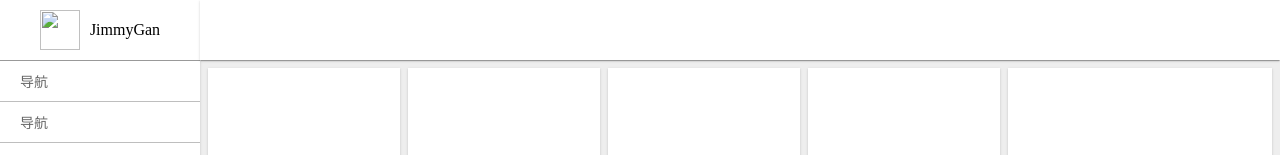
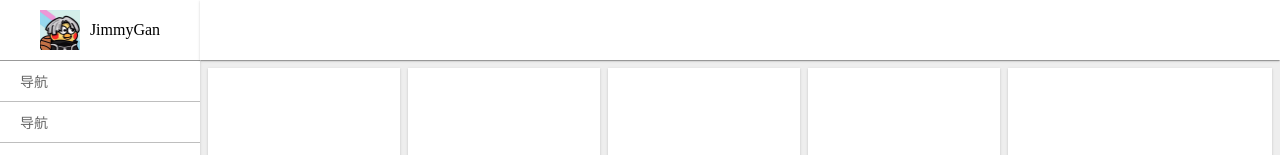
Before and after one commit to Ganjianmian/Re01-two, a plain HTML site: page index.html in a window 1280 px wide. Shown: the top 155 px of the page. Drawn offline with Linux system fonts and the light colour scheme.

Commit message:
Update index.html

```diff
--- a/index.html
+++ b/index.html
@@ -81,7 +81,7 @@
           border-bottom: 1px solid #999;
         "
       >
-        <img src="./image/kun.jpg" alt="" width="40px" height="40px">
+        <img src="./kun.jpg" alt="" width="40px" height="40px">
         <div style="margin-left: 10px;">JimmyGan</div>
       </div>
       <!-- 导航栏 -->
```
